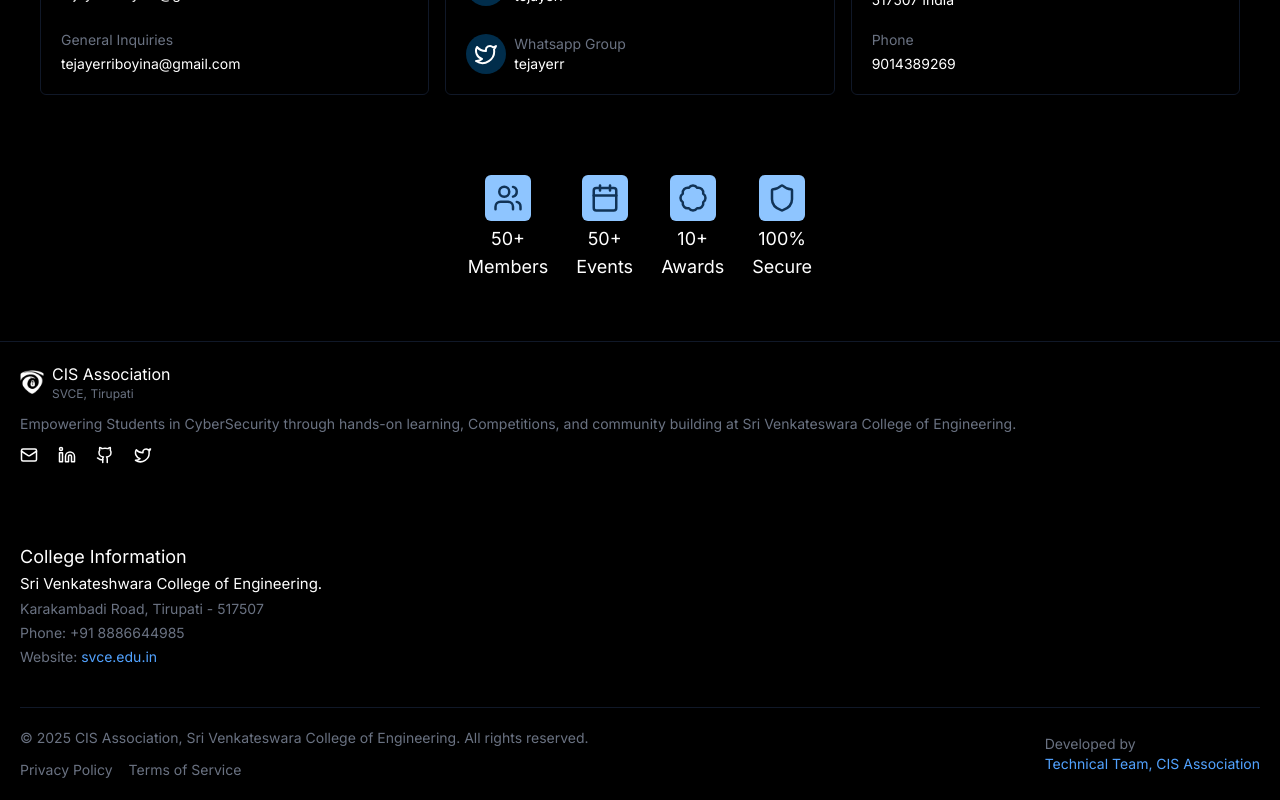
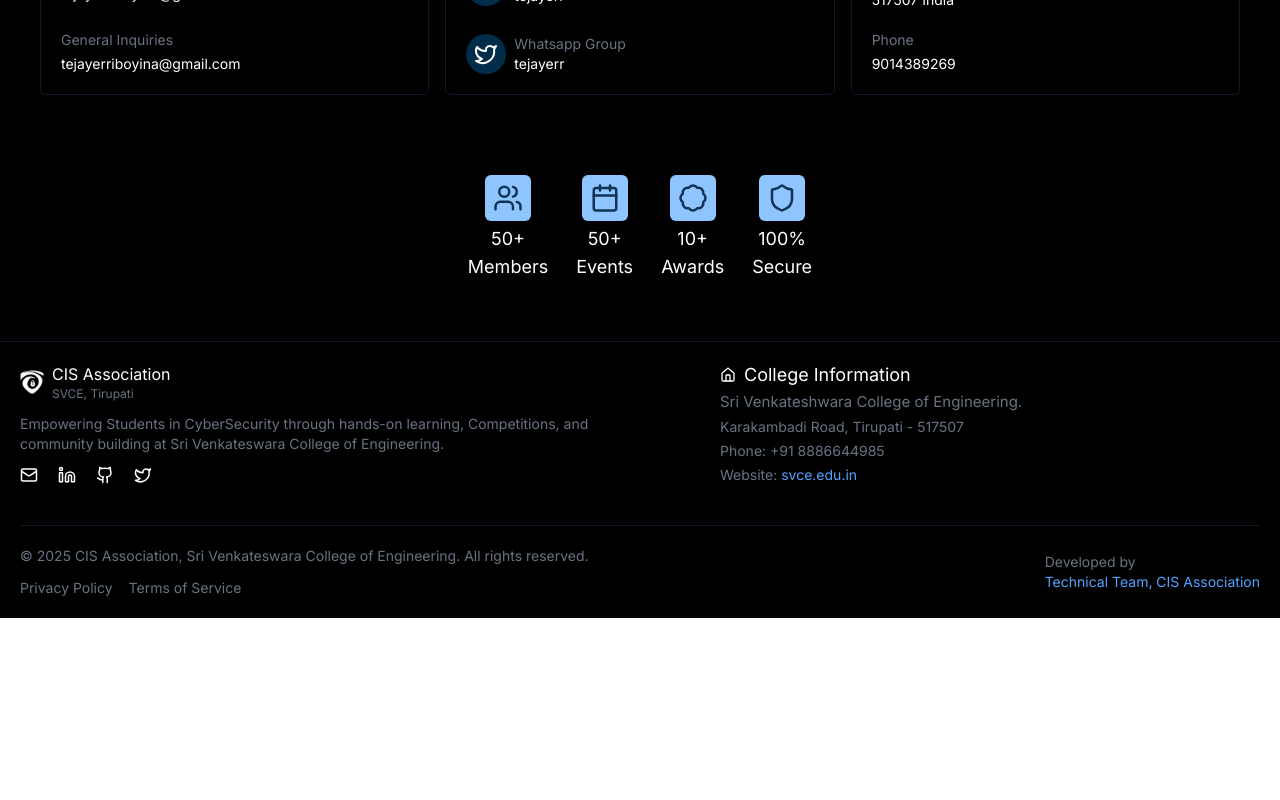
Before and after one commit to Akhileswar6/CIS-Project, a React (Vite) app: page / in a window 1280 px wide. Shown: the part 1790-2590 px from the top of the page. After the commit the page ends 2408 px from the top, so only its background shows below. Built offline with nearby package versions, Linux system fonts and the light colour scheme.

Commit message:
Added home symbol to the college info and light gray to svce font

```diff
--- a/src/Components/Footer.jsx
+++ b/src/Components/Footer.jsx
@@ -2,7 +2,7 @@ import { NavLinks } from "../data";
 import { Link } from "react-router-dom";
 import logo from '../assets/light.png'
 import { SocialLinks } from "../data";
-import { Copyright } from 'lucide-react'
+import { Copyright, Home } from 'lucide-react'
 
 
 
@@ -38,8 +38,8 @@ const Footer = ({isDark}) => {
 
         </div>
       </div> */}
-      <div className="flex gap-20 max-md:gap-10 flex-wrap">
-        <div className="flex flex-col gap-y-3">
+      <div className="flex gap-20 max-md:gap-10 max-sm:flex-wrap">
+        <div className="flex flex-col gap-y-3 basis-1/2">
           <Link to="/" className='flex gap-2 items-center'>
             <img src={logo} alt="CIS Logo" width={24} height={24} />
             <div>
@@ -57,8 +57,8 @@ const Footer = ({isDark}) => {
           </div>
         </div>
         <div className="text-sm flex flex-col gap-1">
-          <h3 style={{fontSize:18, fontWeight:500}}className="text-white-500 text-sm">College Information</h3>
-          <p style={{fontSize:15}}className="text-sm"> Sri Venkateshwara College of Engineering.</p>
+          <h3 style={{fontSize:18, fontWeight:500}}className="text-white-500 text-sm flex items-center gap-x-2"><Home size={16} />College Information</h3>
+          <p style={{fontSize:15}}className="text-sm text-gray-500"> Sri Venkateshwara College of Engineering.</p>
           <p className="text-gray-500">Karakambadi Road, Tirupati - 517507</p>
           <p className="text-gray-500">Phone: +91 8886644985</p>
           <p className="text-gray-500">Website: <a href="https://svce.edu.in" className="text-blue-400 hover:underline" target="_blank" rel="noopener noreferrer">svce.edu.in</a></p>
```
